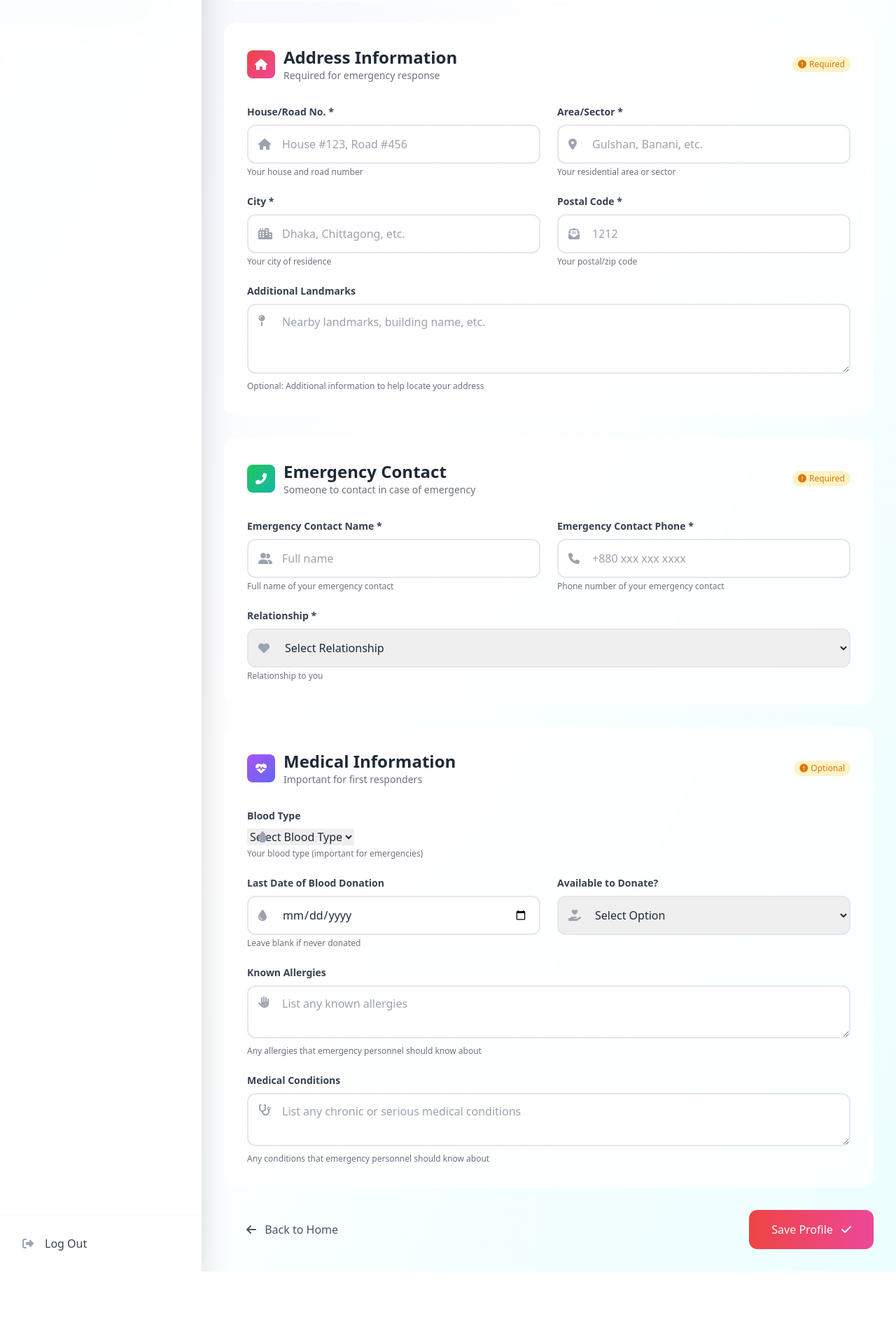
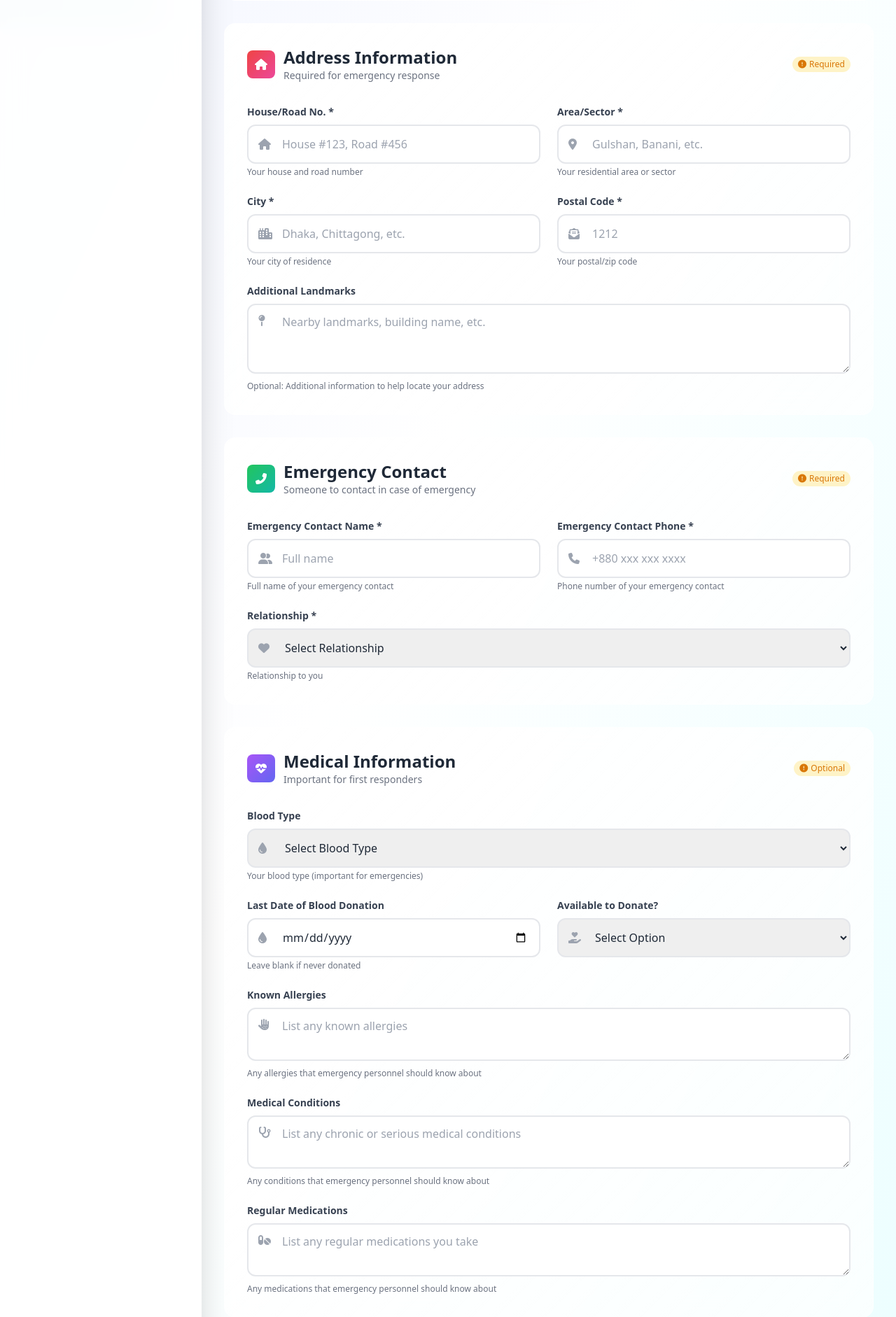
Before and after one commit to ibrahim-hasan5/ERAS, a Django app: page /accounts/profile/citizen/setup/ in a window 1280 px wide. Shown: the part 759-2641 px from the top of the page at 70% size. Before the commit the page ends 2576 px from the top, so only its background shows below. Run offline with Django 5.2, Linux system fonts and the light colour scheme; a user stored in the database is signed in; data comes from the database, SQL or seed files in the repository; both versions use the stored data as it was after the commit; some libraries are stand-ins or nearby versions.

Commit message:
citizen profile form bugs solved

```diff
--- a/eras/accounts/views.py
+++ b/eras/accounts/views.py
@@ -17,6 +17,7 @@ from .models import CitizenProfile, ServiceProviderProfile, ServiceProviderRatin
 
 from disasters.models import Disaster, DisasterAlert
 from django.db.models import Count, Q
+
 
 def register_choice(request):
     return render(request, 'accounts/register_choice.html')
@@ -54,7 +55,8 @@ def citizen_dashboard(request):
         return redirect('citizen_profile_update')
 
     # Get user's disaster reports
-    user_disasters = Disaster.objects.filter(reporter=request.user).order_by('-created_at')[:5]
+    user_disasters = Disaster.objects.filter(
+        reporter=request.user).order_by('-created_at')[:5]
 
     # Get disaster statistics
     disaster_stats = {
@@ -82,19 +84,16 @@ def citizen_dashboard(request):
 
 @login_required
 def citizen_profile_update(request):
-    """
-    Handles both initial setup and updating of the Citizen Profile.
-    """
     if request.user.user_type != 'citizen':
         messages.error(request, 'Access denied.')
         return redirect('homepage')
 
     try:
         profile = request.user.citizen_profile
-        is_setup = False  # This is an update, not initial setup
+        is_setup = False
     except CitizenProfile.DoesNotExist:
         profile = CitizenProfile(user=request.user)
-        is_setup = True  # This is initial setup
+        is_setup = True
 
     if request.method == 'POST':
         form = CitizenProfileForm(request.POST, instance=profile)
@@ -117,6 +116,7 @@ def citizen_profile_update(request):
 
     context = {
         'form': form,
+        'profile': profile,  # Make sure this is always passed
         'is_setup': is_setup,
     }
     return render(request, 'accounts/citizen_profile_setup.html', context)
@@ -231,10 +231,12 @@ def service_provider_dashboard(request):
         return redirect('service_provider_profile_setup')
 
     # Get recent emergency responses
-    recent_responses = profile.emergency_responses.all().order_by('-created_at')[:5]
+    recent_responses = profile.emergency_responses.all().order_by(
+        '-created_at')[:5]
 
     # Get disaster-related responses
-    disaster_responses = profile.disaster_responses.select_related('disaster').order_by('-created_at')[:5]
+    disaster_responses = profile.disaster_responses.select_related(
+        'disaster').order_by('-created_at')[:5]
 
     # Get nearby disasters that need response
     nearby_disasters = Disaster.objects.filter(
@@ -245,7 +247,8 @@ def service_provider_dashboard(request):
     ).order_by('response_count', '-created_at')[:5]
 
     # Calculate average rating
-    avg_rating = profile.ratings.aggregate(avg_rating=Avg('rating'))['avg_rating'] or 0
+    avg_rating = profile.ratings.aggregate(avg_rating=Avg('rating'))[
+        'avg_rating'] or 0
     total_ratings = profile.ratings.count()
 
     # Get capacity percentage
--- a/eras/templates/accounts/citizen_profile_setup.html
+++ b/eras/templates/accounts/citizen_profile_setup.html
@@ -268,12 +268,10 @@
 
           <div class="grid grid-cols-1 md:grid-cols-2 gap-6">
             <div class="form-field relative">
-              <label for="{{ form.first_name.id_for_label }}" class="block text-sm font-medium text-gray-700 mb-1">First Name</label>
-              {{ form.first_name }}
+              <label class="block text-sm font-medium text-gray-700 mb-1">Full Name</label>
               <div class="relative">
-                <input type="text" name="full_name" value="{{ user.get_full_name|default:user.username }}"  class=" w-full h-14 px-4 rounded-xl border-2 border-gray-200 focus:border-gray-300 transition-all pl-12">
+                <input type="text" name="full_name" value="{{ user.get_full_name|default:user.username }}" class="w-full h-14 px-4 rounded-xl border-2 border-gray-200 focus:border-gray-300 transition-all pl-12">
                 <i class="fas fa-user absolute left-4 top-1/2 transform -translate-y-1/2 text-gray-400"></i>
-
               </div>
               <p class="text-xs text-gray-500 mt-1">You can update your name here</p>
             </div>
@@ -301,7 +299,7 @@
             <div class="form-field">
               <label class="block text-sm font-semibold text-gray-700 mb-2">Phone Number *</label>
               <div class="relative">
-                <input type="tel" name="phone_number" value="{{ user.citizen_profile.phone_number |default:'' }}" placeholder="+880 xxx xxx xxxx" class="w-full h-14 px-4 rounded-xl border-2 border-gray-200 focus:border-red-500 focus:ring-2 focus:ring-red-200 transition-all pl-12" required>
+                <input type="tel" name="phone_number" value="{{ profile.phone_number|default:'' }}" placeholder="+880 xxx xxx xxxx" class="w-full h-14 px-4 rounded-xl border-2 border-gray-200 focus:border-red-500 focus:ring-2 focus:ring-red-200 transition-all pl-12" required>
                 <i class="fas fa-phone absolute left-4 top-1/2 transform -translate-y-1/2 text-gray-400"></i>
               </div>
               <p class="text-xs text-gray-500 mt-1">Required for emergency contact</p>
@@ -309,14 +307,12 @@
             <div class="form-field">
               <label class="block text-sm font-semibold text-gray-700 mb-2">Date of Birth *</label>
               <div class="relative">
-                <input type="date" name="date_of_birth" value="{% if user.citizen_profile.date_of_birth %}{{ user.citizen_profile.date_of_birth|date:'Y-m-d' }}{% endif %}" class="w-full h-14 px-4 rounded-xl border-2 border-gray-200
-           focus:border-red-500 focus:ring-2 focus:ring-red-200 transition-all pl-12" required>
+                <input type="date" name="date_of_birth" value="{% if profile.date_of_birth %}{{ profile.date_of_birth|date:'Y-m-d' }}{% endif %}" class="w-full h-14 px-4 rounded-xl border-2 border-gray-200 focus:border-red-500 focus:ring-2 focus:ring-red-200 transition-all pl-12" required>
                 <i class="fas fa-calendar-alt absolute left-4 top-1/2 transform -translate-y-1/2 text-gray-400"></i>
               </div>
               <p class="text-xs text-gray-500 mt-1">Your birth date (age will be auto-calculated)</p>
               <p class="text-sm font-medium text-gray-700 mt-1">Age: <span id="calculated-age">—</span></p>
             </div>
-
           </div>
         </div>
 
@@ -342,7 +338,7 @@
             <div class="form-field">
               <label class="block text-sm font-semibold text-gray-700 mb-2">House/Road No. *</label>
               <div class="relative">
-                <input type="text" name="house_road_no" placeholder="House #123, Road #456" class="w-full h-14 px-4 rounded-xl border-2 border-gray-200 focus:border-red-500 focus:ring-2 focus:ring-red-200 transition-all pl-12" required>
+                <input type="text" name="house_road_no" value="{{ profile.house_road_no|default:'' }}" placeholder="House #123, Road #456" class="w-full h-14 px-4 rounded-xl border-2 border-gray-200 focus:border-red-500 focus:ring-2 focus:ring-red-200 transition-all pl-12" required>
                 <i class="fas fa-home absolute left-4 top-1/2 transform -translate-y-1/2 text-gray-400"></i>
               </div>
               <p class="text-xs text-gray-500 mt-1">Your house and road number</p>
@@ -351,7 +347,7 @@
             <div class="form-field">
               <label class="block text-sm font-semibold text-gray-700 mb-2">Area/Sector *</label>
               <div class="relative">
-                <input type="text" name="area_sector" placeholder="Gulshan, Banani, etc." class="w-full h-14 px-4 rounded-xl border-2 border-gray-200 focus:border-red-500 focus:ring-2 focus:ring-red-200 transition-all pl-12" required>
+                <input type="text" name="area_sector" value="{{ profile.area_sector|default:'' }}" placeholder="Gulshan, Banani, etc." class="w-full h-14 px-4 rounded-xl border-2 border-gray-200 focus:border-red-500 focus:ring-2 focus:ring-red-200 transition-all pl-12" required>
                 <i class="fas fa-map-marker-alt absolute left-4 top-1/2 transform -translate-y-1/2 text-gray-400"></i>
               </div>
               <p class="text-xs text-gray-500 mt-1">Your residential area or sector</p>
@@ -360,7 +356,7 @@
             <div class="form-field">
               <label class="block text-sm font-semibold text-gray-700 mb-2">City *</label>
               <div class="relative">
-                <input type="text" name="city" placeholder="Dhaka, Chittagong, etc." class="w-full h-14 px-4 rounded-xl border-2 border-gray-200 focus:border-red-500 focus:ring-2 focus:ring-red-200 transition-all pl-12" required>
+                <input type="text" name="city" value="{{ profile.city|default:'' }}" placeholder="Dhaka, Chittagong, etc." class="w-full h-14 px-4 rounded-xl border-2 border-gray-200 focus:border-red-500 focus:ring-2 focus:ring-red-200 transition-all pl-12" required>
                 <i class="fas fa-city absolute left-4 top-1/2 transform -translate-y-1/2 text-gray-400"></i>
               </div>
               <p class="text-xs text-gray-500 mt-1">Your city of residence</p>
@@ -369,7 +365,7 @@
             <div class="form-field">
               <label class="block text-sm font-semibold text-gray-700 mb-2">Postal Code *</label>
               <div class="relative">
-                <input type="text" name="postal_code" placeholder="1212" class="w-full h-14 px-4 rounded-xl border-2 border-gray-200 focus:border-red-500 focus:ring-2 focus:ring-red-200 transition-all pl-12" required>
+                <input type="text" name="postal_code" value="{{ profile.postal_code|default:'' }}" placeholder="1212" class="w-full h-14 px-4 rounded-xl border-2 border-gray-200 focus:border-red-500 focus:ring-2 focus:ring-red-200 transition-all pl-12" required>
                 <i class="fas fa-envelope-open-text absolute left-4 top-1/2 transform -translate-y-1/2 text-gray-400"></i>
               </div>
               <p class="text-xs text-gray-500 mt-1">Your postal/zip code</p>
@@ -378,7 +374,7 @@
             <div class="form-field md:col-span-2">
               <label class="block text-sm font-semibold text-gray-700 mb-2">Additional Landmarks</label>
               <div class="relative">
-                <textarea name="landmarks" placeholder="Nearby landmarks, building name, etc." class="w-full px-4 py-3 rounded-xl border-2 border-gray-200 focus:border-red-500 focus:ring-2 focus:ring-red-200 transition-all pl-12" rows="3"></textarea>
+                <textarea name="landmarks" placeholder="Nearby landmarks, building name, etc." class="w-full px-4 py-3 rounded-xl border-2 border-gray-200 focus:border-red-500 focus:ring-2 focus:ring-red-200 transition-all pl-12" rows="3">{{ profile.landmarks|default:'' }}</textarea>
                 <i class="fas fa-map-pin absolute left-4 top-4 text-gray-400"></i>
               </div>
               <p class="text-xs text-gray-500 mt-1">Optional: Additional information to help locate your address</p>
@@ -408,7 +404,7 @@
             <div class="form-field">
               <label class="block text-sm font-semibold text-gray-700 mb-2">Emergency Contact Name *</label>
               <div class="relative">
-                <input type="text" name="emergency_contact_name" placeholder="Full name" class="w-full h-14 px-4 rounded-xl border-2 border-gray-200 focus:border-red-500 focus:ring-2 focus:ring-red-200 transition-all pl-12" required>
+                <input type="text" name="emergency_contact_name" value="{{ profile.emergency_contact_name|default:'' }}" placeholder="Full name" class="w-full h-14 px-4 rounded-xl border-2 border-gray-200 focus:border-red-500 focus:ring-2 focus:ring-red-200 transition-all pl-12" required>
                 <i class="fas fa-user-friends absolute left-4 top-1/2 transform -translate-y-1/2 text-gray-400"></i>
               </div>
               <p class="text-xs text-gray-500 mt-1">Full name of your emergency contact</p>
@@ -417,7 +413,7 @@
             <div class="form-field">
               <label class="block text-sm font-semibold text-gray-700 mb-2">Emergency Contact Phone *</label>
               <div class="relative">
-                <input type="tel" name="emergency_contact_phone" placeholder="+880 xxx xxx xxxx" class="w-full h-14 px-4 rounded-xl border-2 border-gray-200 focus:border-red-500 focus:ring-2 focus:ring-red-200 transition-all pl-12" required>
+                <input type="tel" name="emergency_contact_phone" value="{{ profile.emergency_contact_phone|default:'' }}" placeholder="+880 xxx xxx xxxx" class="w-full h-14 px-4 rounded-xl border-2 border-gray-200 focus:border-red-500 focus:ring-2 focus:ring-red-200 transition-all pl-12" required>
                 <i class="fas fa-phone absolute left-4 top-1/2 transform -translate-y-1/2 text-gray-400"></i>
               </div>
               <p class="text-xs text-gray-500 mt-1">Phone number of your emergency contact</p>
@@ -428,13 +424,13 @@
               <div class="relative">
                 <select name="emergency_contact_relationship" class="w-full h-14 px-4 rounded-xl border-2 border-gray-200 focus:border-red-500 focus:ring-2 focus:ring-red-200 transition-all pl-12" required>
                   <option value="">Select Relationship</option>
-                  <option value="parent">Parent</option>
-                  <option value="spouse">Spouse</option>
-                  <option value="sibling">Sibling</option>
-                  <option value="child">Child</option>
-                  <option value="friend">Friend</option>
-                  <option value="relative">Relative</option>
-                  <option value="other">Other</option>
+                  <option value="parent" {% if profile.emergency_contact_relationship == 'parent' %}selected{% endif %}>Parent</option>
+                  <option value="spouse" {% if profile.emergency_contact_relationship == 'spouse' %}selected{% endif %}>Spouse</option>
+                  <option value="sibling" {% if profile.emergency_contact_relationship == 'sibling' %}selected{% endif %}>Sibling</option>
+                  <option value="child" {% if profile.emergency_contact_relationship == 'child' %}selected{% endif %}>Child</option>
+                  <option value="friend" {% if profile.emergency_contact_relationship == 'friend' %}selected{% endif %}>Friend</option>
+                  <option value="relative" {% if profile.emergency_contact_relationship == 'relative' %}selected{% endif %}>Relative</option>
+                  <option value="other" {% if profile.emergency_contact_relationship == 'other' %}selected{% endif %}>Other</option>
                 </select>
                 <i class="fas fa-heart absolute left-4 top-1/2 transform -translate-y-1/2 text-gray-400"></i>
               </div>
@@ -465,30 +461,26 @@
             <div class="form-field md:col-span-2">
               <label class="block text-sm font-semibold text-gray-700 mb-2">Blood Type</label>
               <div class="relative">
-                <select name="blood_group">
+                <select name="blood_group" class="w-full h-14 px-4 rounded-xl border-2 border-gray-200 focus:border-red-500 focus:ring-2 focus:ring-red-200 transition-all pl-12">
                     <option value="">Select Blood Type</option>
-                    <option value="A+" {% if user.citizen_profile.blood_group == 'A+' %}selected{% endif %}>A+</option>
-                    <option value="A-" {% if user.citizen_profile.blood_group == 'A-' %}selected{% endif %}>A-</option>
-                    <option value="B+" {% if user.citizen_profile.blood_group == 'B+' %}selected{% endif %}>B+</option>
-                    <option value="B-" {% if user.citizen_profile.blood_group == 'B-' %}selected{% endif %}>B-</option>
-                    <option value="AB+" {% if user.citizen_profile.blood_group == 'AB+' %}selected{% endif %}>AB+</option>
-                    <option value="AB-" {% if user.citizen_profile.blood_group == 'AB-' %}selected{% endif %}>AB-</option>
-                    <option value="O+" {% if user.citizen_profile.blood_group == 'O+' %}selected{% endif %}>O+</option>
-                    <option value="O-" {% if user.citizen_profile.blood_group == 'O-' %}selected{% endif %}>O-</option>
-
+                    <option value="A+" {% if profile.blood_group == 'A+' %}selected{% endif %}>A+</option>
+                    <option value="A-" {% if profile.blood_group == 'A-' %}selected{% endif %}>A-</option>
+                    <option value="B+" {% if profile.blood_group == 'B+' %}selected{% endif %}>B+</option>
+                    <option value="B-" {% if profile.blood_group == 'B-' %}selected{% endif %}>B-</option>
+                    <option value="AB+" {% if profile.blood_group == 'AB+' %}selected{% endif %}>AB+</option>
+                    <option value="AB-" {% if profile.blood_group == 'AB-' %}selected{% endif %}>AB-</option>
+                    <option value="O+" {% if profile.blood_group == 'O+' %}selected{% endif %}>O+</option>
+                    <option value="O-" {% if profile.blood_group == 'O-' %}selected{% endif %}>O-</option>
                 </select>
-
                 <i class="fas fa-tint absolute left-4 top-1/2 transform -translate-y-1/2 text-gray-400"></i>
               </div>
               <p class="text-xs text-gray-500 mt-1">Your blood type (important for emergencies)</p>
             </div>
 
-
             <div class="form-field">
               <label class="block text-sm font-semibold text-gray-700 mb-2">Last Date of Blood Donation</label>
               <div class="relative">
-                <input type="date" name="last_blood_donation" class="w-full h-14 px-4 rounded-xl border-2 border-gray-200
-           focus:border-red-500 focus:ring-2 focus:ring-red-200 transition-all pl-12">
+                <input type="date" name="last_blood_donation" value="{% if profile.last_blood_donation %}{{ profile.last_blood_donation|date:'Y-m-d' }}{% endif %}" class="w-full h-14 px-4 rounded-xl border-2 border-gray-200 focus:border-red-500 focus:ring-2 focus:ring-red-200 transition-all pl-12">
                 <i class="fas fa-tint absolute left-4 top-1/2 transform -translate-y-1/2 text-gray-400"></i>
               </div>
               <p class="text-xs text-gray-500 mt-1">Leave blank if never donated</p>
@@ -497,22 +489,19 @@
             <div class="form-field">
               <label class="block text-sm font-semibold text-gray-700 mb-2">Available to Donate?</label>
               <div class="relative">
-                <select name="available_to_donate" class="w-full h-14 px-4 rounded-xl border-2 border-gray-200
-            focus:border-red-500 focus:ring-2 focus:ring-red-200 transition-all pl-12">
+                <select name="available_to_donate" class="w-full h-14 px-4 rounded-xl border-2 border-gray-200 focus:border-red-500 focus:ring-2 focus:ring-red-200 transition-all pl-12">
                   <option value="">Select Option</option>
-                  <option value="yes">Yes</option>
-                  <option value="no">No</option>
+                  <option value="yes" {% if profile.available_to_donate == 'yes' %}selected{% endif %}>Yes</option>
+                  <option value="no" {% if profile.available_to_donate == 'no' %}selected{% endif %}>No</option>
                 </select>
                 <i class="fas fa-hand-holding-heart absolute left-4 top-1/2 transform -translate-y-1/2 text-gray-400"></i>
               </div>
             </div>
 
-
-
             <div class="form-field md:col-span-2">
               <label class="block text-sm font-semibold text-gray-700 mb-2">Known Allergies</label>
               <div class="relative">
-                <textarea name="allergies" placeholder="List any known allergies" class="w-full px-4 py-3 rounded-xl border-2 border-gray-200 focus:border-red-500 focus:ring-2 focus:ring-red-200 transition-all pl-12" rows="2"></textarea>
+                <textarea name="allergies" placeholder="List any known allergies" class="w-full px-4 py-3 rounded-xl border-2 border-gray-200 focus:border-red-500 focus:ring-2 focus:ring-red-200 transition-all pl-12" rows="2">{{ profile.allergies|default:'' }}</textarea>
                 <i class="fas fa-allergies absolute left-4 top-4 text-gray-400"></i>
               </div>
               <p class="text-xs text-gray-500 mt-1">Any allergies that emergency personnel should know about</p>
@@ -521,10 +510,19 @@
             <div class="form-field md:col-span-2">
               <label class="block text-sm font-semibold text-gray-700 mb-2">Medical Conditions</label>
               <div class="relative">
-                <textarea name="medical_conditions" placeholder="List any chronic or serious medical conditions" class="w-full px-4 py-3 rounded-xl border-2 border-gray-200 focus:border-red-500 focus:ring-2 focus:ring-red-200 transition-all pl-12" rows="2"></textarea>
+                <textarea name="medical_conditions" placeholder="List any chronic or serious medical conditions" class="w-full px-4 py-3 rounded-xl border-2 border-gray-200 focus:border-red-500 focus:ring-2 focus:ring-red-200 transition-all pl-12" rows="2">{{ profile.medical_conditions|default:'' }}</textarea>
                 <i class="fas fa-stethoscope absolute left-4 top-4 text-gray-400"></i>
               </div>
               <p class="text-xs text-gray-500 mt-1">Any conditions that emergency personnel should know about</p>
+            </div>
+
+            <div class="form-field md:col-span-2">
+              <label class="block text-sm font-semibold text-gray-700 mb-2">Regular Medications</label>
+              <div class="relative">
+                <textarea name="regular_medications" placeholder="List any regular medications you take" class="w-full px-4 py-3 rounded-xl border-2 border-gray-200 focus:border-red-500 focus:ring-2 focus:ring-red-200 transition-all pl-12" rows="2">{{ profile.regular_medications|default:'' }}</textarea>
+                <i class="fas fa-pills absolute left-4 top-4 text-gray-400"></i>
+              </div>
+              <p class="text-xs text-gray-500 mt-1">Any medications that emergency personnel should know about</p>
             </div>
           </div>
         </div>
@@ -578,6 +576,18 @@
     // --- Function to auto-calculate Age from DOB ---
     const dobField = document.querySelector('[name="date_of_birth"]');
     if (dobField) {
+      // Calculate age on page load if DOB exists
+      if (dobField.value) {
+        const today = new Date();
+        const birthDate = new Date(dobField.value);
+        let age = today.getFullYear() - birthDate.getFullYear();
+        const m = today.getMonth() - birthDate.getMonth();
+        if (m < 0 || (m === 0 && today.getDate() < birthDate.getDate())) {
+          age--;
+        }
+        document.getElementById('calculated-age').textContent = age;
+      }
+
       dobField.addEventListener('change', function() {
         if (dobField.value) {
           const today = new Date();
```
Also changed, not shown: eras/db.sqlite3.
